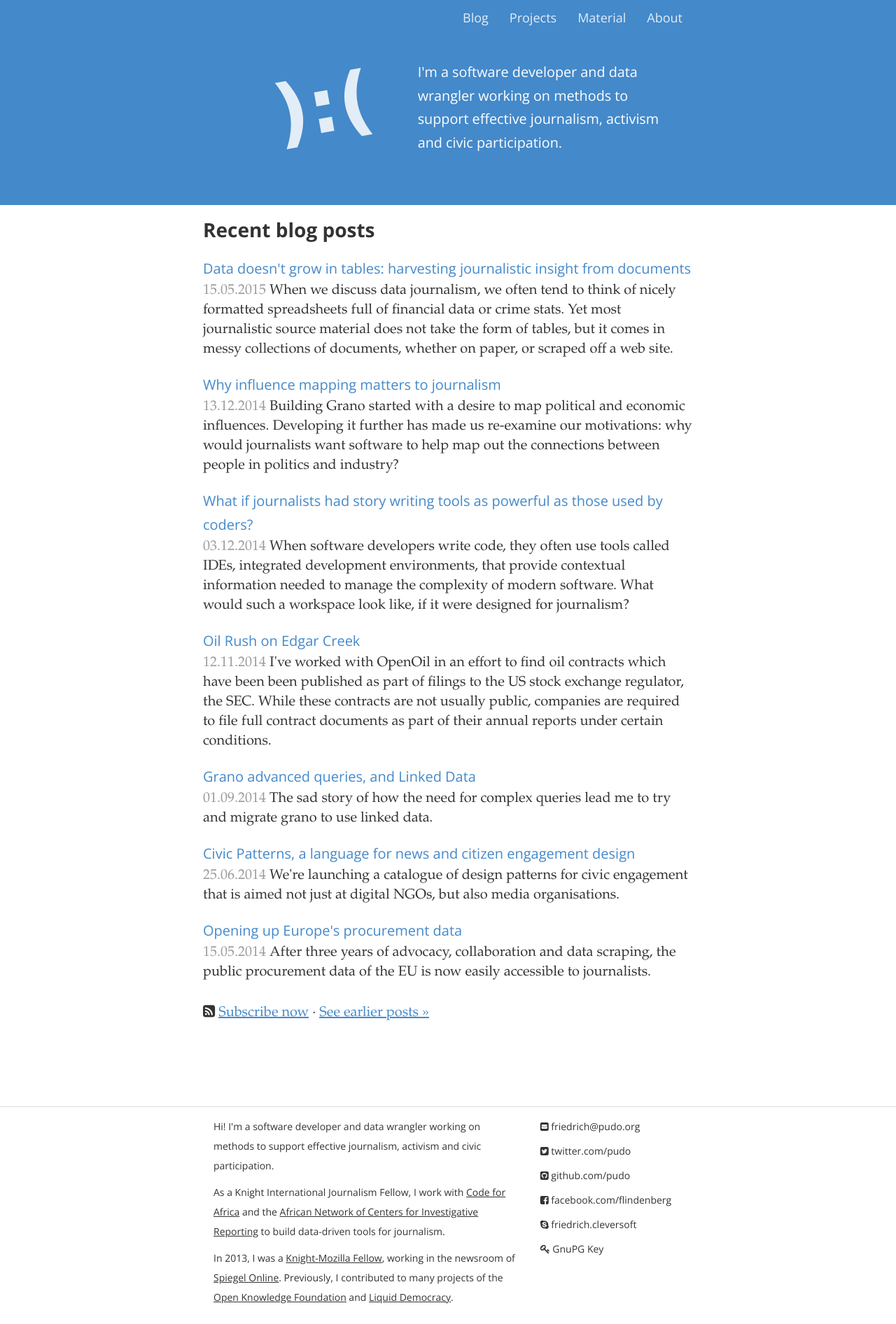
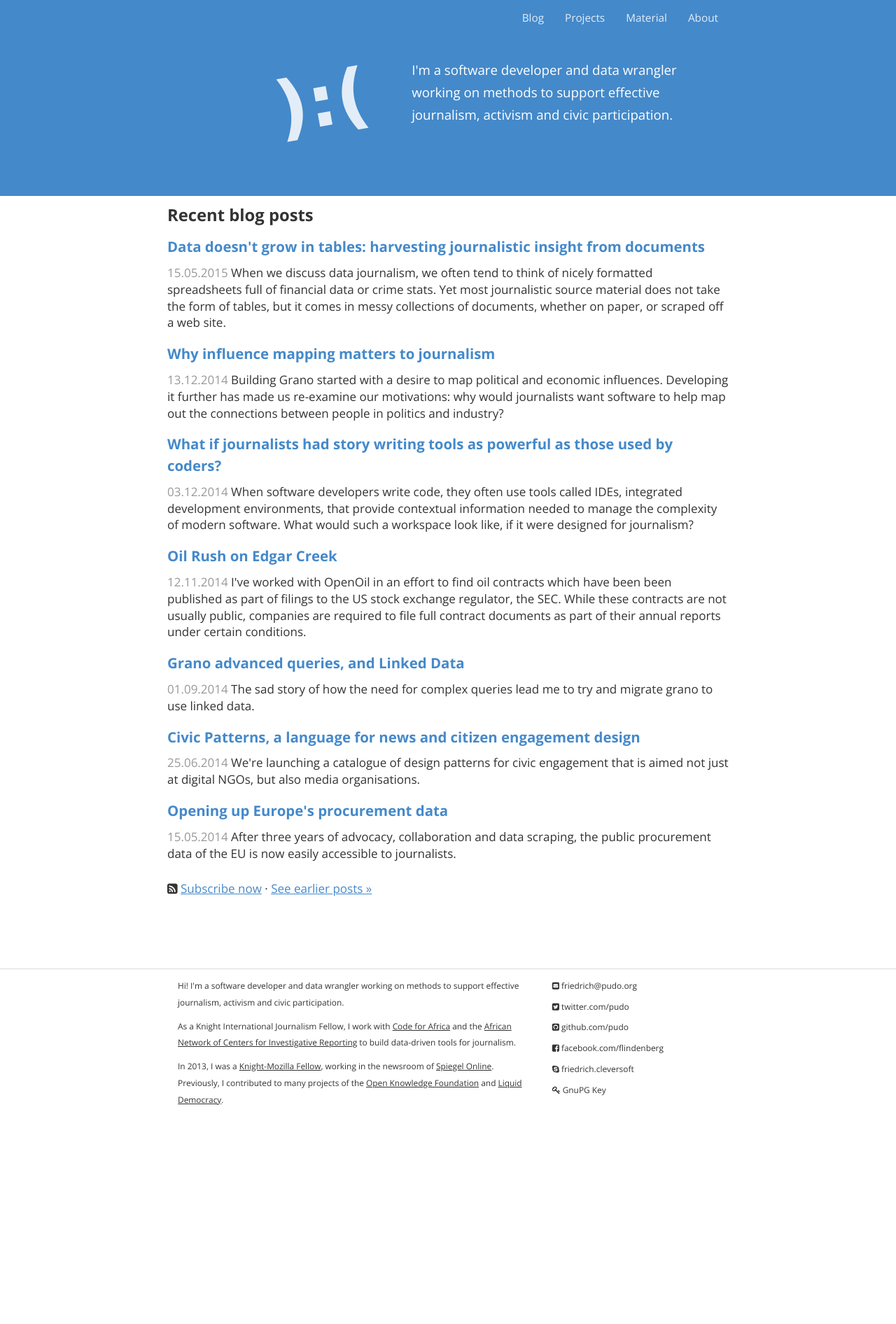
Before and after one commit to pudo/pudo.org, a Jekyll site: the page built from index.html, in a window 1280 px wide. Shown: the whole page at 70% size. Built offline with Jekyll 4.4.1, drawn with Linux system fonts in a browser that asks for light colours; nearby versions of some CDN libraries; Markdown is read by kramdown in place of the engine named in the settings; the list of posts is cut into pages by our own code; after the commit the page ends 1605 px from its top, so only the background shows below that.

Commit message:
Fix responsive and clean up layout.

```diff
--- a/_includes/postlink.html
+++ b/_includes/postlink.html
@@ -1,7 +1,7 @@
 
 <li class="entry {{ include.post.categories }}">
   {% if include.post.categories contains "blog" and post.unlisted != true %}
-        <span class="title"><a href="{{ include.post.url }}">{{ include.post.title }}</a></span>
+    <h3 class="title"><a href="{{ include.post.url }}">{{ include.post.title }}</a></h3>
     <span class="description">
       <span class="date">{{ include.post.date | date: "%d.%m.%Y" }}</span>
       {{ include.post.description }}
--- a/assets/style/style.scss
+++ b/assets/style/style.scss
@@ -7,20 +7,20 @@ $font-color: #333;
 $light-font-color: #999;
 
 @mixin textfont() {
-  font-family: 'Garamond', 'Georgia', serif;
+  font-family: 'Open Sans', sans-serif;
   line-height: 1.4em;
-  font-weight: 400;
+  font-weight: 300;
 }
 
 @mixin plainfont() {
   font-family: 'Open Sans', sans-serif;
   font-weight: 300;
-  font-size: 0.9em;
+  //font-size: 0.9em;
 }
 
 @mixin headerfont() {
   @include plainfont();
-  line-height: 1.7em;
+  line-height: 1.5em;
   margin-bottom: 0.6em;
 
   a {
@@ -31,17 +31,13 @@ $light-font-color: #999;
 body {
   color: $font-color;
   @include textfont();
-  font-size: 20px;
-  //background-color: $primary-color;
-}
-
-.container-fluid {
-  padding-right: 5%;
-  padding-left: 5%;
+  font-size: 17px;
 }
 
 .container {
-  width: 700px;
+  max-width: 900px;
+  padding-right: 5%;
+  padding-left: 5%;
 }
 
 h1, h2, h3, h4, h5, h6 {
@@ -53,7 +49,7 @@ h1, h2 {
 }
 
 h3, h4, h5, h6 {
-  font-weight: 400;
+  font-weight: 800;
 }
 
 a {
@@ -257,12 +253,6 @@ footer {
       color: $light-font-color;
     }
 
-    .title {
-      @include headerfont();
-      font-size: 1em;
-      font-weight: 400;
-    }
-
     .description {
       //text-indent: 0em;
       display: block;
@@ -307,3 +297,25 @@ footer {
 .standalone {
   margin-bottom: 1em;
 }
+
+
+// Responsive youtube embed
+.embed-container {
+  position: relative;
+  padding-bottom: 56.25%;
+  height: 0;
+  overflow:
+  hidden;
+  max-width: 100%;
+  margin-bottom: 1em;
+}
+
+.embed-container iframe,
+.embed-container object,
+.embed-container embed {
+  position: absolute;
+  top: 0;
+  left: 0;
+  width: 100%;
+  height: 100%;
+}
```
Also changed, not shown: _includes/sidebar.html (deleted, +0 -8 lines), blog/_posts/2015-05-15-document-mining.md (+1 -1 lines), _includes/bio.html (indentation only). Lines whose indentation alone changed are shown as unchanged.
